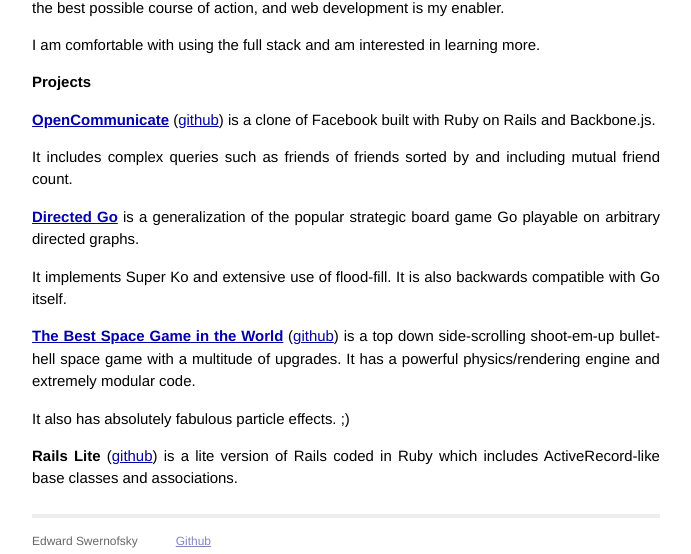
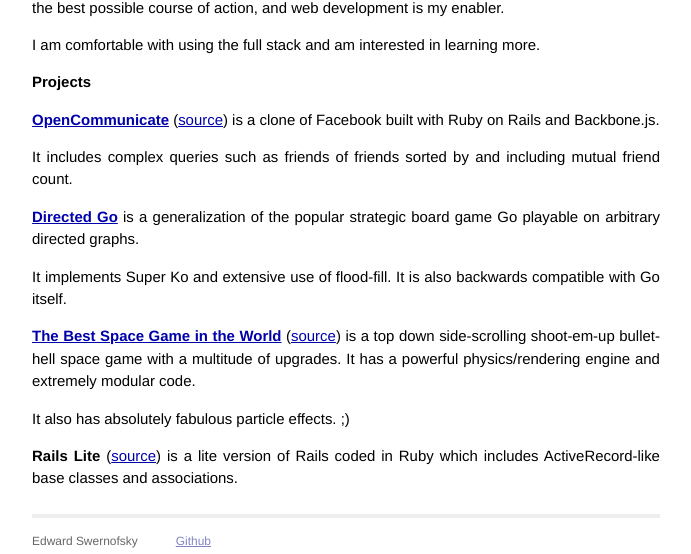
Before and after one commit to heated/heated.github.io, a Jekyll site: the page built from index.html, in a window 1280 px wide. Shown: the part 676-1230 px from the top of the page, without its empty margins (294-985 px from the left). Built offline with Jekyll 4.4.1, drawn with Linux system fonts in a browser that asks for light colours; Markdown is read by kramdown in place of the engine named in the settings.

Commit message:
Small tweaks.

```diff
--- a/index.html
+++ b/index.html
@@ -29,7 +29,7 @@
   <p>
     <b><a href="http://www.opencommunicate.com/">
       OpenCommunicate</a></b>
-    (<a href="https://github.com/heated/FacebookClone">github</a>)
+    (<a href="https://github.com/heated/FacebookClone">source</a>)
     is a clone of Facebook built with Ruby on Rails and Backbone.js.
   </p>
   <p>
@@ -46,7 +46,7 @@
   <p>
     <b><a href="http://www.kongregate.com/games/Sliced/the-best-space-game-in-the-world">
       The Best Space Game in the World</a></b>
-    (<a href="https://github.com/heated/spacegame">github</a>)
+    (<a href="https://github.com/heated/spacegame">source</a>)
     is a top down side-scrolling shoot-em-up bullet-hell space game with a multitude of upgrades. It has a powerful physics/rendering engine and extremely modular code.
   </p>
   <p>
@@ -54,7 +54,7 @@
   </p>
   <p>
     <b>Rails Lite</b>
-    (<a href="https://github.com/heated/Rails-Lite">github</a>)
+    (<a href="https://github.com/heated/Rails-Lite">source</a>)
     is a lite version of Rails coded in Ruby which includes ActiveRecord-like base classes and associations.
   </p>
 </div>
```
